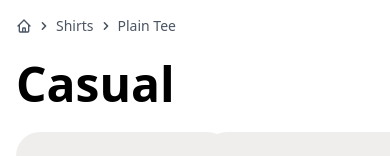
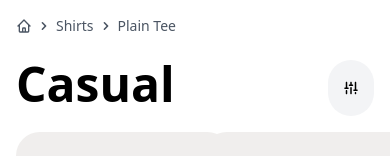
Before and after one commit to Din-27/fashion-web, a Next.js app: page /category in a window 390 px wide. Shown: the top 156 px of the page. Built offline with nearby package versions, Linux system fonts and the light colour scheme.

Commit message:
add button filter

```diff
--- a/app/category/page.tsx
+++ b/app/category/page.tsx
@@ -2,6 +2,7 @@
 import React, { useState } from "react";
 import ArrowLeft from "../../src/assets/arrow-left.svg";
 import ArrowRight from "../../src/assets/arrow-right.svg";
+import FilterIcon from "../../src/assets/filter-icon.svg";
 import { data } from "../../src/data/products";
 import Pagination from "../../src/components/Pagination";
 import { Breadcumb, FilterWeb, ProductCard } from "../../src/components";
@@ -20,12 +21,17 @@ export default function page() {
         <div className="lg:flex lg:gap-x-8">
           <FilterWeb className="hidden lg:block" context={FilterViewContext} />
           <div className="flex-1">
-            <h3 className="mb-2 text-5xl font-bold">Casual</h3>
+            <div className="flex justify-between">
+              <h3 className="mb-2 text-5xl font-bold">Casual</h3>
+              <button className="block rounded-full px-4 bg-gray-100 lg:hidden">
+                <img src={FilterIcon.src} alt="" />
+              </button>
+            </div>
             <div className="mx-auto grid grid-cols-2 gap-4 lg:grid-cols-3 lg:gap-14">
               {data.map((x, y) => (
                 <ProductCard key={y} index={y} item={x} height={"160px"} width={"160px"} />
               ))}
-              <div className="mt-8 flex w-full justify-between lg:col-span-3 col-span-2">
+              <div className="col-span-2 mt-8 flex w-full justify-between lg:col-span-3">
                 <button className="flex items-center space-x-4 rounded-lg border px-4 py-2">
                   <img src={ArrowLeft.src} alt="" />
                   <span className="text-lg font-semibold">Previous</span>
```
Also changed, not shown: src/assets/filter-icon.svg (added).
